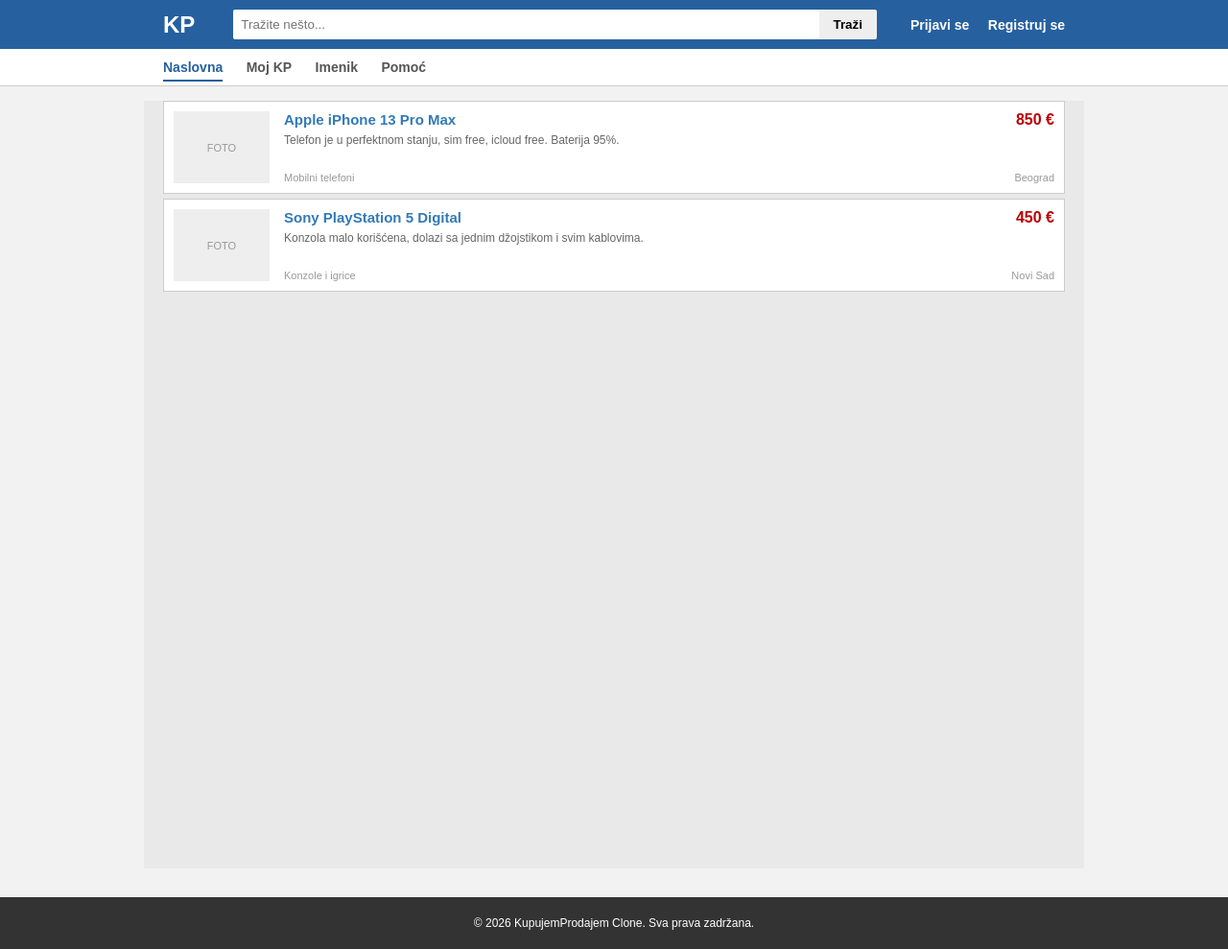
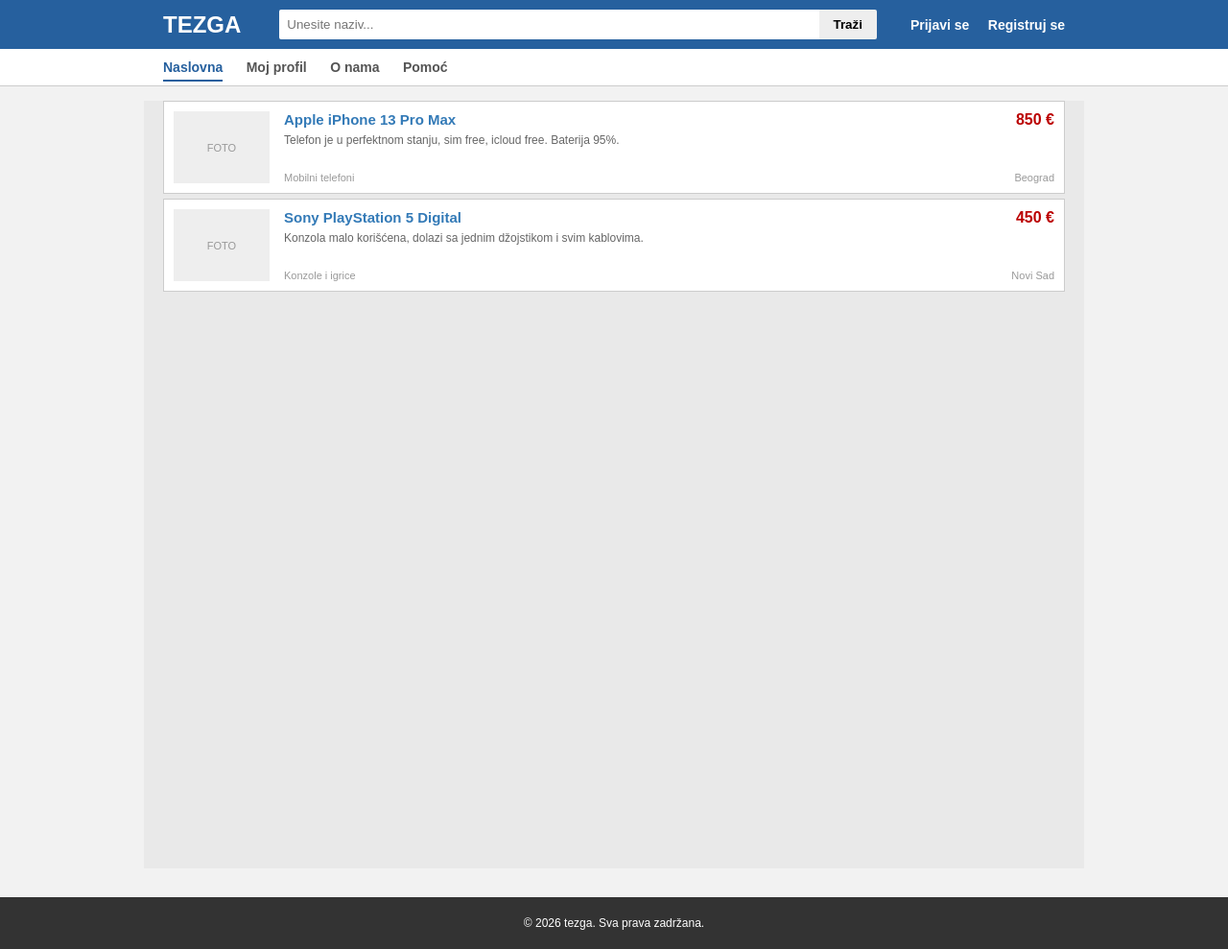
Before and after one commit to vukasinzi/tezga-market, a website: page public/index.html in a window 1280 px wide. Shown: the whole page at 96% size. Drawn offline with Linux system fonts and the light colour scheme.

Commit message:
postavka 2.0

```diff
--- a/public/index.html
+++ b/public/index.html
@@ -3,16 +3,16 @@
 <head>
     <meta charset="UTF-8">
     <meta name="viewport" content="width=device-width, initial-scale=1.0">
-    <title>KupujemProdajem Clone</title>
+    <title>Tezga</title>
     <link rel="stylesheet" href="style.css">
 </head>
 <body>
 
     <header>
         <div class="header-inner">
-            <a href="#" class="logo">KP</a>
+            <a href="#" class="logo">TEZGA</a>
             <div class="search-box">
-                <input type="text" placeholder="Tražite nešto...">
+                <input type="text" placeholder="Unesite naziv...">
                 <button>Traži</button>
             </div>
             <div class="user-menu">
@@ -25,9 +25,9 @@
     <nav class="tabs">
         <div class="tabs-inner">
             <a href="#" class="active">Naslovna</a>
-            <a href="#">Moj KP</a>
-            <a href="#">Imenik</a>
-            <a href="#">Pomoć</a>
+            <a href="/profil">Moj profil</a>
+            <a href="/onama">O nama</a>
+            <a href="/pomoc">Pomoć</a>
         </div>
     </nav>
 
@@ -68,7 +68,7 @@
     </div>
 
     <footer>
-        &copy; 2026 KupujemProdajem Clone. Sva prava zadržana.
+        &copy; 2026 tezga. Sva prava zadržana.
     </footer>
 
 </body>
--- a/src/db.ts
+++ b/src/db.ts
@@ -1,5 +1,7 @@
 import { Pool } from 'pg';
+import dotenv from 'dotenv';
 
+dotenv.config();
 
 const pool = new Pool({
     user: process.env.DB_USER,
```
Also changed, not shown: package.json (+7 -3 lines), tsconfig.json (added, +13 -0 lines), 1 other file.
